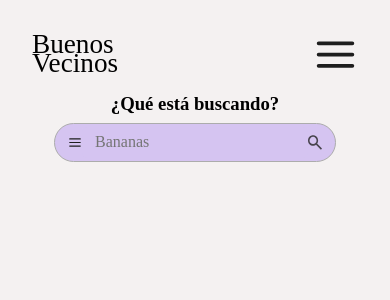
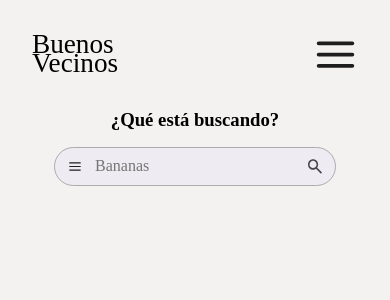
Before and after one commit to pibelanzallamas/buenos-vecinos, a React (Vite) app: page /home in a window 390 px wide. Shown: the top 300 px of the page. Built offline with nearby package versions, Linux system fonts and the light colour scheme; a web font is replaced by a local one.

Commit message:
search bar mobile

```diff
--- a/src/components/Home.jsx
+++ b/src/components/Home.jsx
@@ -1,21 +1,26 @@
-import React from "react";
+import React, { useState } from "react";
 import Menu from "../assets/Menu.svg";
 import Search from "../assets/Search.svg";
 
 function Home() {
+  const [menu, setMenu] = useState(false);
+
+  function handleSearch() {}
+
   return (
     <div className="content-page home-page">
       <section className="search">
         <h3>¿Qué está buscando?</h3>
         <div className="input-searcher">
-          <figure>
+          <figure onClick={() => setMenu(!menu)}>
             <img src={Menu} alt="menu icon" />
           </figure>
           <input placeholder="Bananas"></input>
-          <figure>
+          <figure onClick={() => handleSearch()}>
             <img src={Search} alt="search icon" />
           </figure>
         </div>
+        {menu && <div> </div>}
       </section>
     </div>
   );
--- a/src/styles/app.css
+++ b/src/styles/app.css
@@ -118,12 +118,13 @@ form button {
 .home-page {
   align-items: center;
   text-align: center;
+  padding: 1rem;
 }
 
 .search {
   display: flex;
   flex-direction: column;
-  gap: 0.5rem;
+  gap: 1rem;
 }
 
 .input-searcher {
@@ -131,7 +132,7 @@ form button {
   border: 1px solid #acacac;
   border-radius: 28px;
   padding: 0.2rem 0.8rem;
-  background-color: #d5c4f1;
+  background-color: #eeebf3;
 }
 .input-searcher input {
   border: none;
@@ -140,6 +141,7 @@ form button {
 }
 .input-searcher figure {
   width: 0.9rem;
+  cursor: pointer;
 }
 
 * {
--- a/src/styles/home.sass
+++ b/src/styles/home.sass
@@ -1,25 +1,26 @@
 .home-page
   align-items: center
   text-align: center
-
+  padding: 1rem
 
 .search
   display: flex
   flex-direction: column
-  gap: 0.5rem
+  gap: 1rem
 
 .input-searcher
   display: flex
   border: 1px solid #acacac
   border-radius: 28px
   padding: 0.2rem 0.8rem
-  background-color: #d5c4f1
+  background-color: #eeebf3
   input
     border: none
     background-color: inherit
     outline: none
   figure
     width: 0.9rem
+    cursor: pointer
 
 @media (min-width: 1000px)
   .home-page
```
Also changed, not shown: 1 other file (tests, documents, lock files or other folders).
